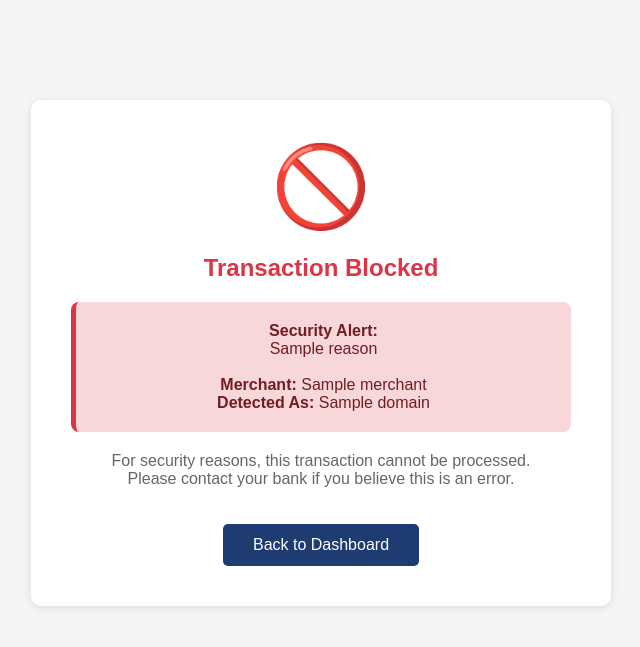
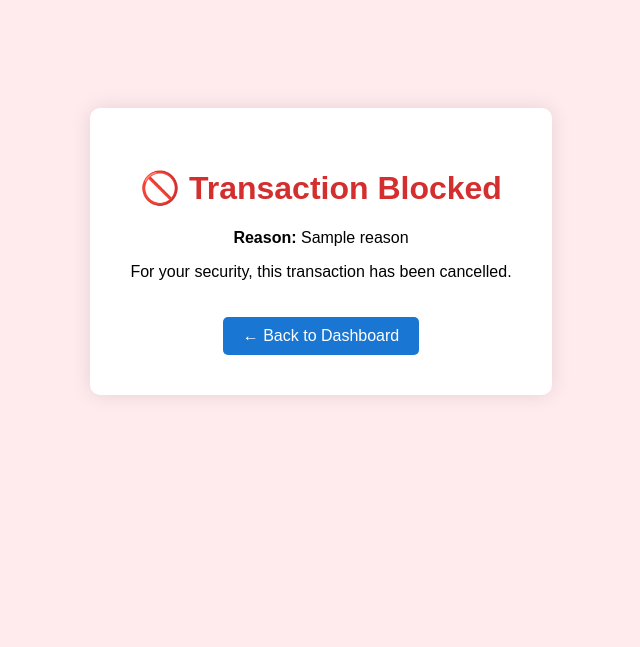
Before and after one commit to Anushrisa/securepay-ml, a Python web app: template templates/blocked.html in a window 1280 px wide. Shown: the top 647 px of the page, without its empty margins (319-959 px from the left). Run offline with Jinja, Linux system fonts and the light colour scheme; the template is opened without the code that fills it: most values are stand-ins (such as "Sample title", 1, 10 or a date in 2020).

Commit message:
Update blocked.html

```diff
--- a/templates/blocked.html
+++ b/templates/blocked.html
@@ -1,28 +1,44 @@
 <!DOCTYPE html>
 <html>
 <head>
-    <title>SecurePay - Transaction Blocked</title>
+    <title>Transaction Blocked</title>
     <style>
-        body { font-family: Arial; background: #f5f5f5; margin: 0; }
-       .container { max-width: 500px; margin: 100px auto; background: white; padding: 40px; border-radius: 10px; box-shadow: 0 2px 10px rgba(0,0,0,0.1); text-align: center; }
-       .icon { font-size: 80px; color: #dc3545; }
-        h2 { color: #dc3545; margin: 20px 0; }
-       .alert { background: #f8d7da; color: #721c24; padding: 20px; border-radius: 8px; border-left: 5px solid #dc3545; margin: 20px 0; }
-       .btn { display: inline-block; padding: 12px 30px; background: #1e3c72; color: white; text-decoration: none; border-radius: 5px; margin-top: 20px; }
+        body {
+            font-family: Arial;
+            text-align: center;
+            padding-top: 100px;
+            background: #ffebee;
+        }
+       .box {
+            background: white;
+            padding: 40px;
+            border-radius: 10px;
+            display: inline-block;
+            box-shadow: 0 0 20px rgba(0,0,0,0.1);
+        }
+        h1 { color: #d32f2f; }
+        a {
+            display: inline-block;
+            margin-top: 20px;
+            padding: 10px 20px;
+            background: #1976d2;
+            color: white;
+            text-decoration: none;
+            border-radius: 5px;
+        }
     </style>
 </head>
 <body>
-    <div class="container">
-        <div class="icon">🚫</div>
-        <h2>Transaction Blocked</h2>
-        <div class="alert">
-            <strong>Security Alert:</strong><br>
-            {{ reason }}<br><br>
-            <strong>Merchant:</strong> {{ merchant }}<br>
-            <strong>Detected As:</strong> {{ domain }}
-        </div>
-        <p style="color: #666;">For security reasons, this transaction cannot be processed.<br>Please contact your bank if you believe this is an error.</p>
-        <a href="/dashboard" class="btn">Back to Dashboard</a>
+    <div class="box">
+        <h1>🚫 Transaction Blocked</h1>
+        <p><b>Reason:</b> {{ reason }}</p>
+        <p>For your security, this transaction has been cancelled.</p>
+        <a href="/dashboard">← Back to Dashboard</a>
     </div>
+
+    <script>
+        // Page load hote hi popup dikhao
+        alert("🚫 BLOCKED: Suspicious link/fraud content detected!\n\nTransaction cancelled for security reasons.");
+    </script>
 </body>
 </html>
```
